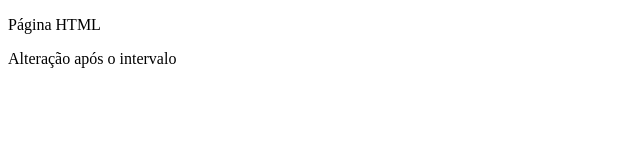
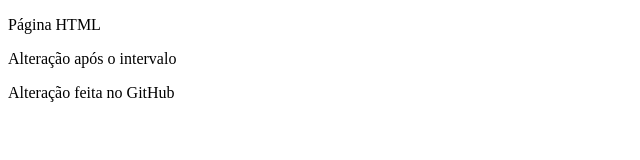
Before and after one commit to xxSlayerxx08/Projeto-Mk.1, a plain HTML site: page index.html in a window 1280 px wide. Shown: the whole page, without its empty margins (0-640 px from the left). Drawn offline with Linux system fonts and the light colour scheme.

Commit message:
Alterado no GitHub

```diff
--- a/index.html
+++ b/index.html
@@ -10,6 +10,7 @@
 <body>
     <P>Página HTML</P>
     <p>Alteração após o intervalo</p>
+    <p>Alteração feita no GitHub</p>
 </body>
 
 </html>
```
